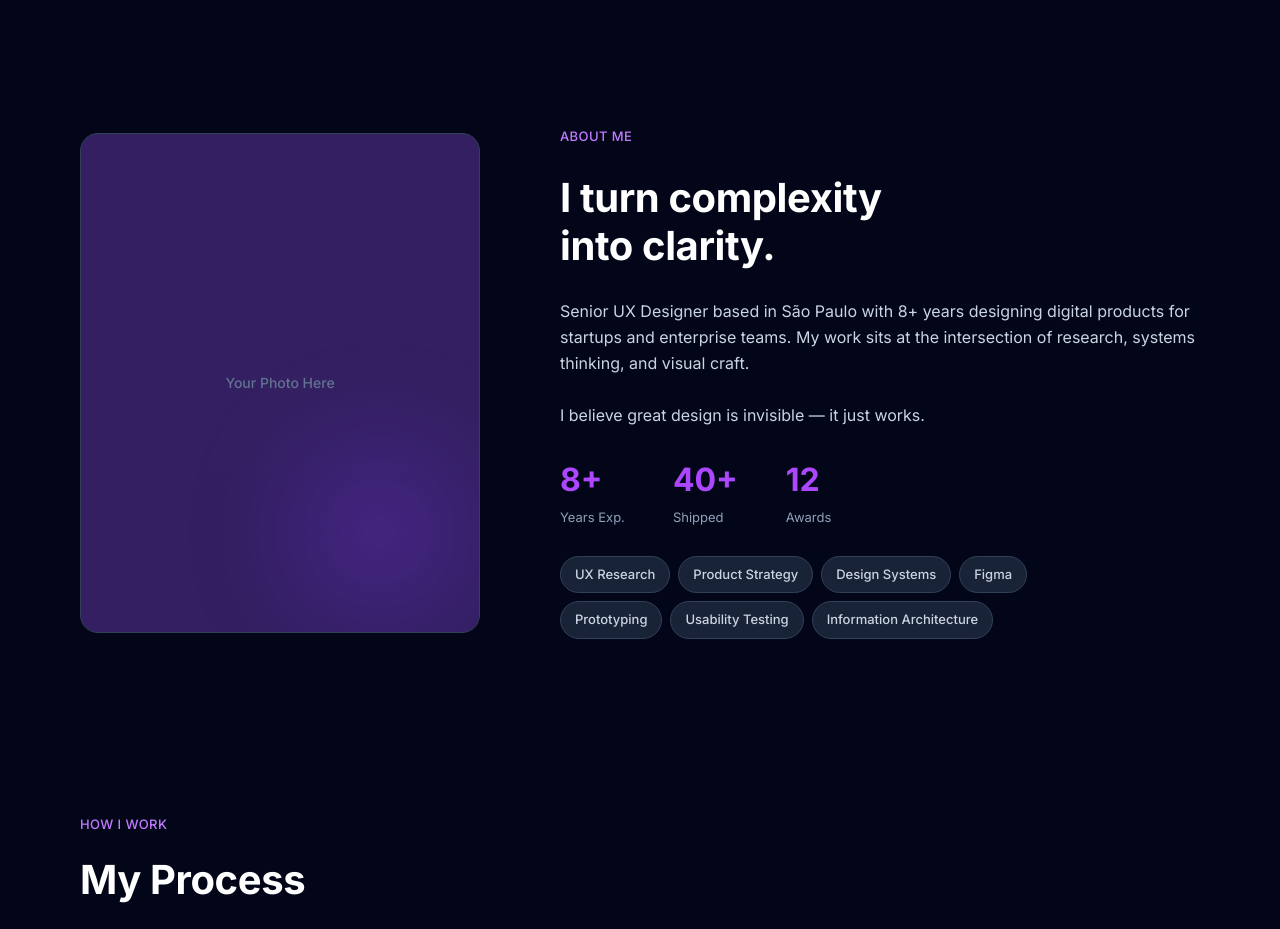
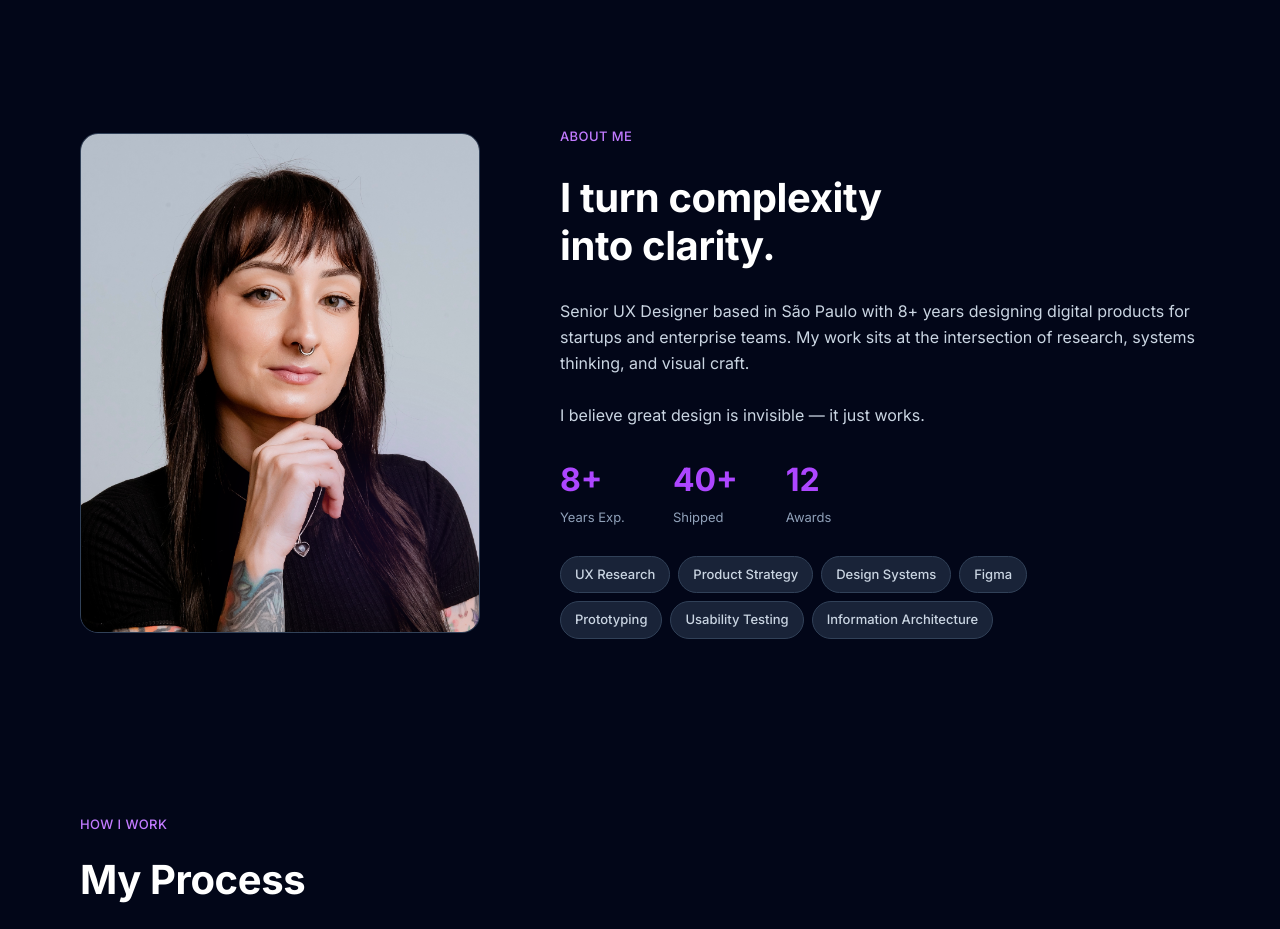
Before and after one commit to juliabizol/julia-portfolio, a Next.js app: page / in a window 1280 px wide. Shown: the part 1560-2489 px from the top of the page. Built offline with nearby package versions, Linux system fonts and the light colour scheme.

Commit message:
Add Julia's photo to About section

```diff
--- a/src/components/about.tsx
+++ b/src/components/about.tsx
@@ -1,3 +1,5 @@
+import Image from "next/image";
+
 const stats = [
   { value: "8+", label: "Years Exp." },
   { value: "40+", label: "Shipped" },
@@ -13,18 +15,22 @@ export function About() {
   return (
     <section id="about" className="px-20 py-24">
       <div className="flex items-center gap-20">
-        {/* Photo placeholder */}
-        <div className="relative h-[500px] w-[400px] shrink-0 overflow-hidden rounded-2xl border border-slate-700 bg-[#331f61]">
+        {/* Photo */}
+        <div className="relative h-[500px] w-[400px] shrink-0 overflow-hidden rounded-2xl border border-slate-700">
+          <Image
+            src="/julia.jpeg"
+            alt="Julia Bizol"
+            fill
+            className="object-cover object-top"
+            priority
+          />
           <div
-            className="absolute bottom-0 right-0 h-[200px] w-[200px] rounded-full opacity-60"
+            className="absolute bottom-0 right-0 h-[200px] w-[200px] rounded-full opacity-40"
             style={{
               background: "radial-gradient(circle, #7c3aed, transparent 70%)",
               filter: "blur(60px)",
             }}
           />
-          <p className="absolute inset-0 flex items-center justify-center text-[14px] font-medium text-slate-500">
-            Your Photo Here
-          </p>
         </div>
 
         {/* Content */}
```
Also changed, not shown: public/julia.jpeg (added).
